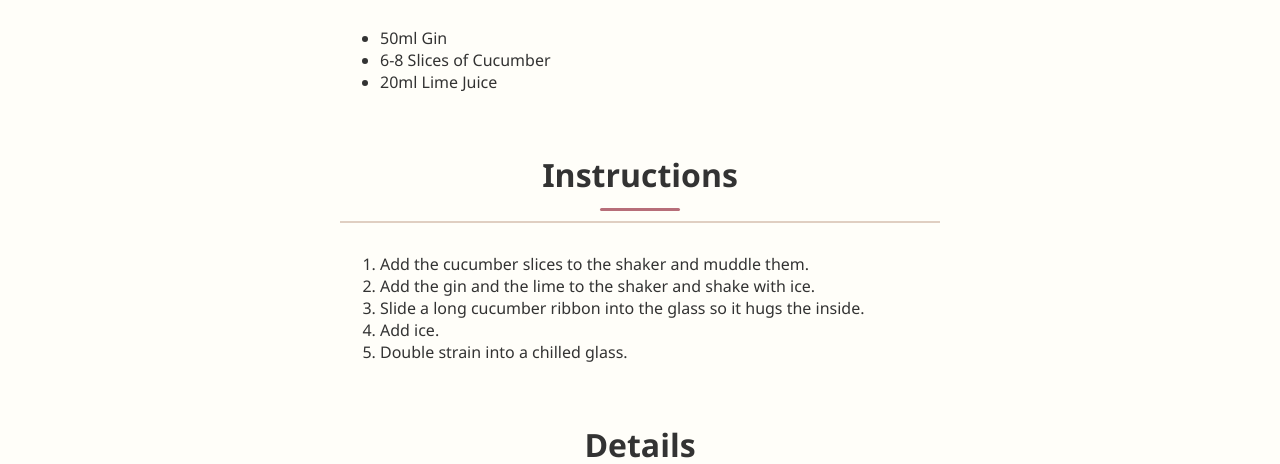
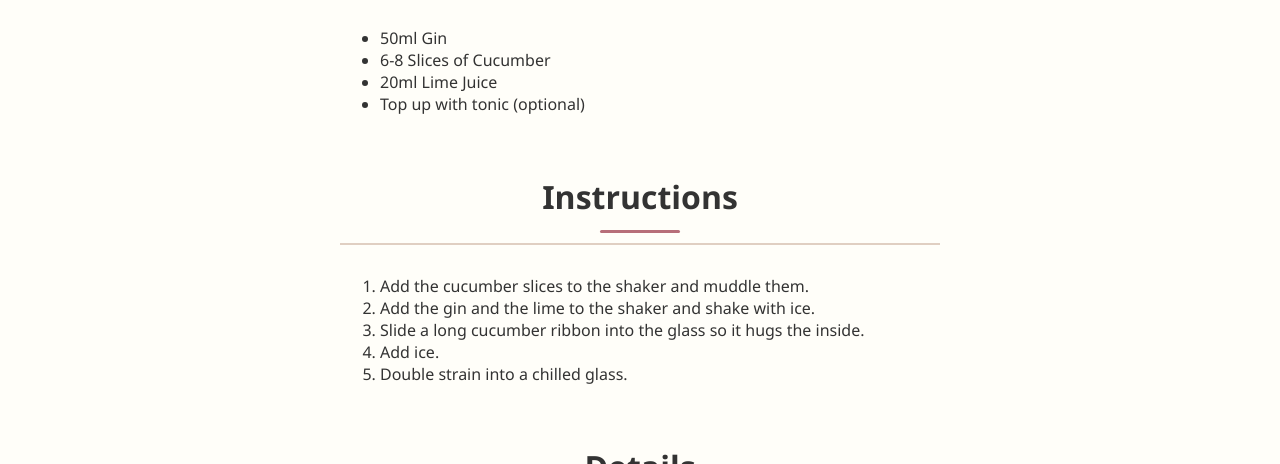
Before and after one commit to efmaria4/cocktailmenu, a plain HTML site: page recipes/cucumber snap.html in a window 1280 px wide. Shown: the part 636-1100 px from the top of the page. Drawn offline with Linux system fonts and the light colour scheme; files whose address does not match are found by name.

Commit message:
Update cucumber snap.html

```diff
--- a/recipes/cucumber snap.html
+++ b/recipes/cucumber snap.html
@@ -29,6 +29,8 @@
           <li>50ml Gin</li>
           <li>6-8 Slices of Cucumber</li>
           <li>20ml Lime Juice</li>
+          <li>Top up with tonic (optional)</li>
+
         </ul>
       </div>
 
```
